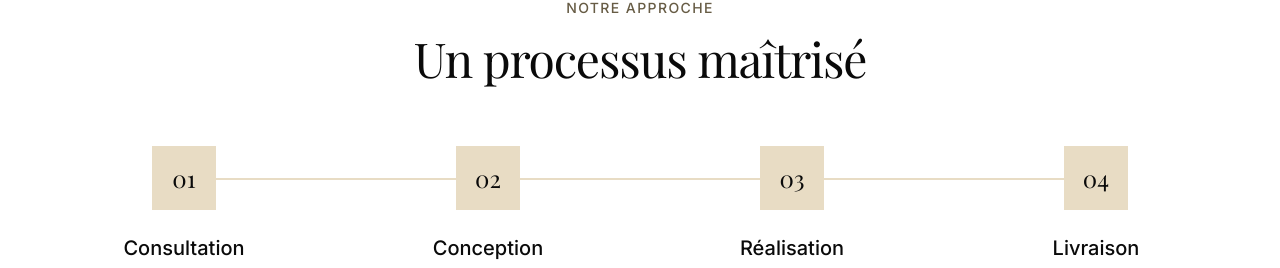
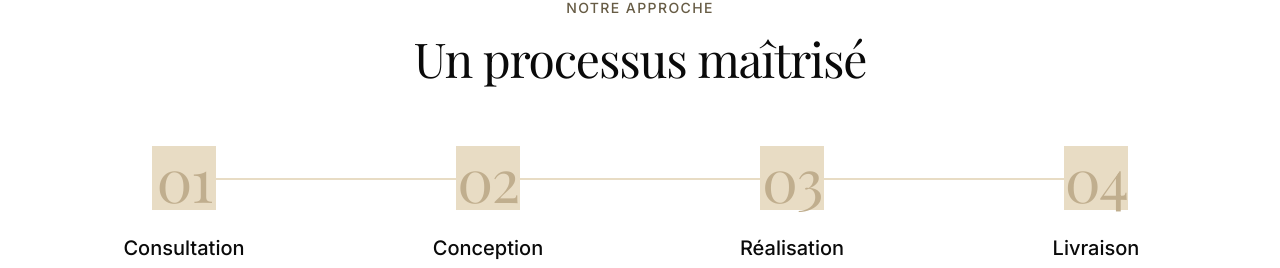
Before and after one commit to jimeye/SITE-DESIGN-ECR, a Next.js app: page / in a window 1280 px wide. Shown: the part 1933-2201 px from the top of the page. Built offline with nearby package versions, Linux system fonts and the light colour scheme; no server answers.

Commit message:
Fix: Intégrer AnimatedNumber dans ProcessSteps

```diff
--- a/components/ProcessSteps.tsx
+++ b/components/ProcessSteps.tsx
@@ -58,9 +58,7 @@ export function ProcessSteps() {
               <div className="relative">
                 {/* Number Circle */}
                 <div className="mb-6 mx-auto flex h-16 w-16 items-center justify-center bg-accent-light">
-                  <span className="font-serif text-2xl font-light text-primary-950">
-                    {step.number}
-                  </span>
+                  <AnimatedNumber value={parseInt(step.number)} delay={index * 0.2} />
                 </div>
 
                 {/* Title & Description */}
```
